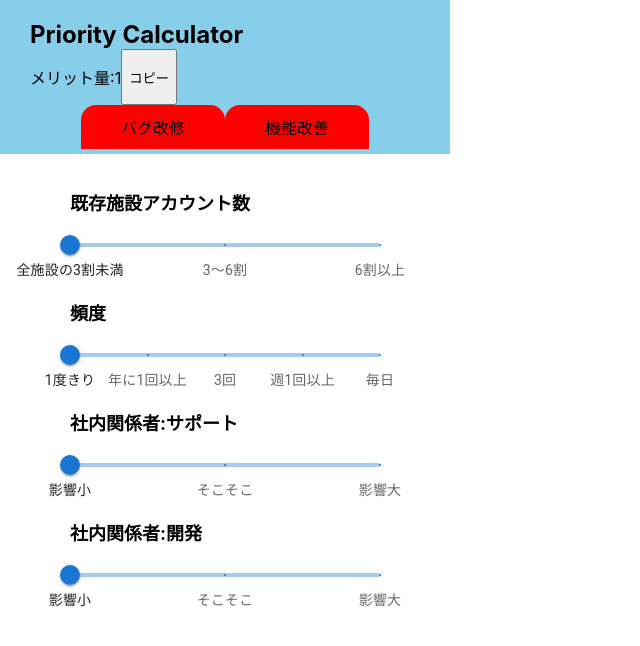
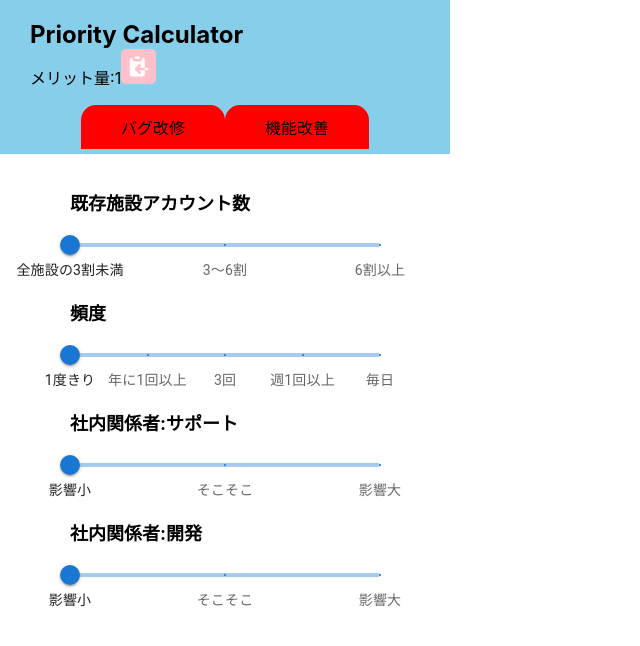
Before and after one commit to Yuji5117/priority-calculator, a React (Create React App) app: page / in a window 1280 px wide. Shown: the top 646 px of the page, without its empty margins (0-640 px from the left). Built offline with nearby package versions, Linux system fonts and the light colour scheme.

Commit message:
copyのスタイルを修正

```diff
--- a/package.json
+++ b/package.json
@@ -15,6 +15,7 @@
     "@types/react-dom": "^17.0.11",
     "react": "^17.0.2",
     "react-dom": "^17.0.2",
+    "react-icons": "^4.3.1",
     "react-scripts": "5.0.0",
     "styled-components": "^5.3.3",
     "typescript": "^4.5.5",
--- a/src/components/Header.tsx
+++ b/src/components/Header.tsx
@@ -1,4 +1,4 @@
-import React from "react";
+import { HiClipboardCopy } from "react-icons/hi";
 import styled from "styled-components";
 
 interface PropsType {
@@ -31,9 +31,9 @@ const Header = ({ priorityScore }: PropsType) => {
         <Title>Priority Calculator</Title>
         <Content>
           <p>メリット量:{priorityScore}</p>
-          <button onClick={() => copyTextToClipboard(formatedAsMarkdown())}>
-            コピー
-          </button>
+          <CopyButton onClick={() => copyTextToClipboard(formatedAsMarkdown())}>
+            <HiClipboardCopy size={25} color={"#fff"} />
+          </CopyButton>
         </Content>
         <MenuTab>
           <TabItem>バグ改修</TabItem>
@@ -64,6 +64,20 @@ const Content = styled.div`
   display: flex;
 `;
 
+const CopyButton = styled.button`
+  background-color: pink;
+  border-radius: 5px;
+  padding: 5px;
+  width: 35px;
+  height: 35px;
+  border: none;
+  cursor: pointer;
+
+  :hover > * {
+    color: red;
+  }
+`;
+
 const MenuTab = styled.div`
   display: flex;
   justify-content: center;
--- a/src/index.css
+++ b/src/index.css
@@ -1,13 +1,14 @@
 body {
   margin: 0;
-  font-family: -apple-system, BlinkMacSystemFont, 'Segoe UI', 'Roboto', 'Oxygen',
-    'Ubuntu', 'Cantarell', 'Fira Sans', 'Droid Sans', 'Helvetica Neue',
+  font-family: -apple-system, BlinkMacSystemFont, "Segoe UI", "Roboto", "Oxygen",
+    "Ubuntu", "Cantarell", "Fira Sans", "Droid Sans", "Helvetica Neue",
     sans-serif;
   -webkit-font-smoothing: antialiased;
   -moz-osx-font-smoothing: grayscale;
+  overflow: hidden;
 }
 
 code {
-  font-family: source-code-pro, Menlo, Monaco, Consolas, 'Courier New',
+  font-family: source-code-pro, Menlo, Monaco, Consolas, "Courier New",
     monospace;
 }
```
Also changed, not shown: 1 other file (tests, documents, lock files or other folders).
